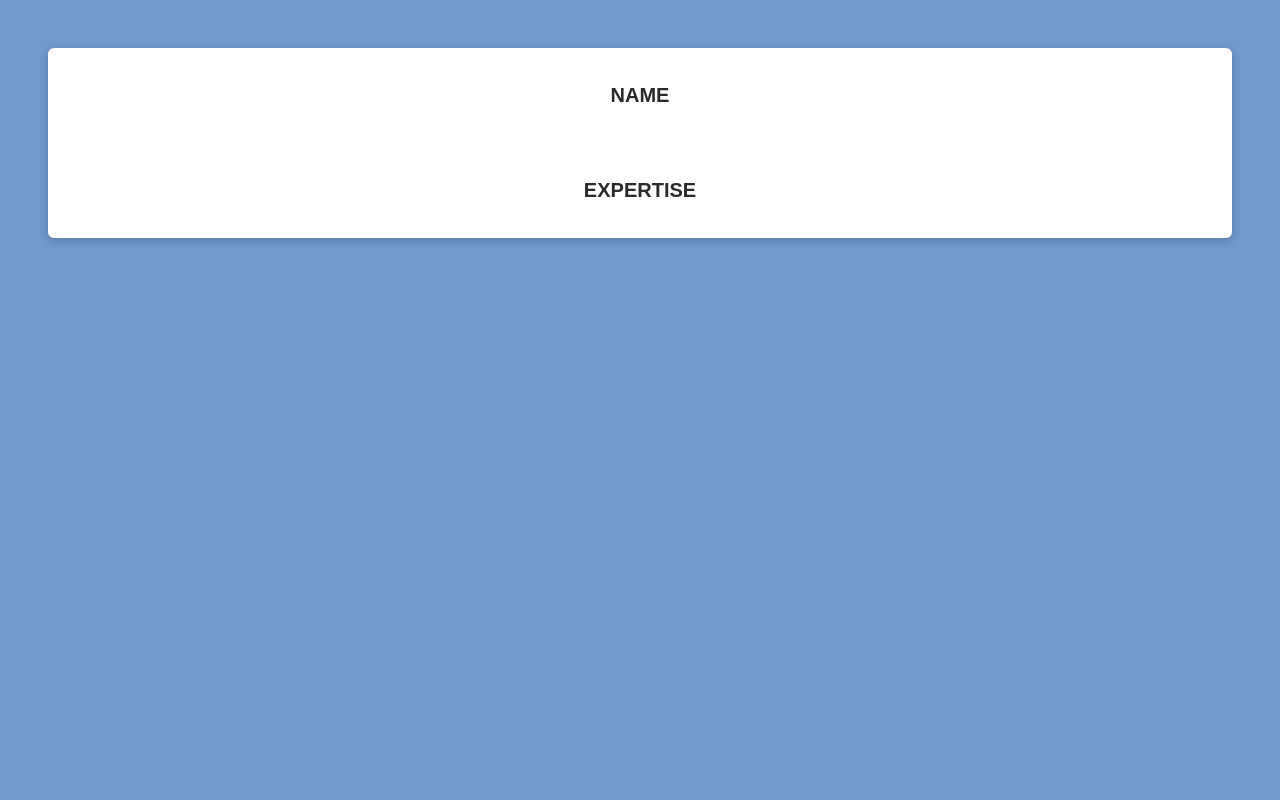
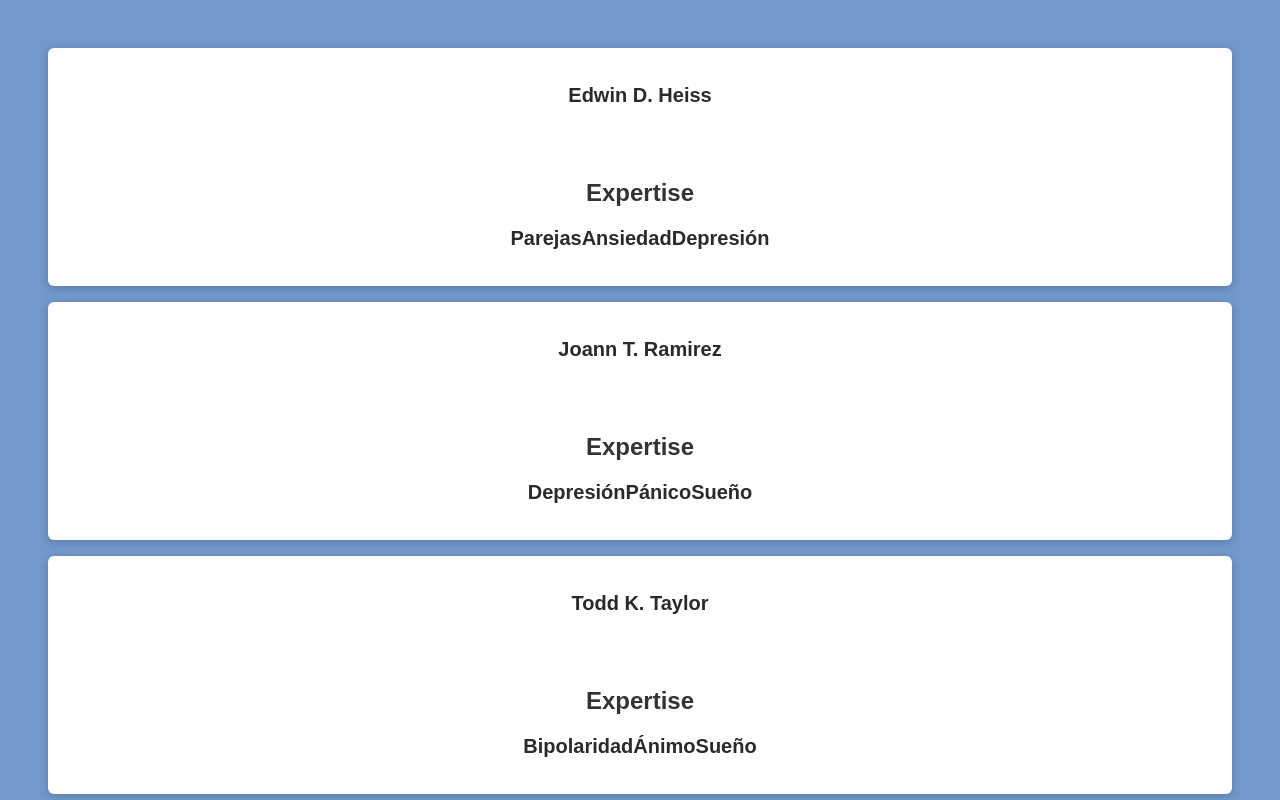
Before and after one commit to Kavery-pm/recomedation-app, a React (Create React App) app: page / in a window 1280 px wide. Shown: the top 800 px of the page. Built offline with nearby package versions, Linux system fonts and the light colour scheme.

Commit message:
added the recomendation item and styled them

```diff
--- a/src/components/recomendation-item.js
+++ b/src/components/recomendation-item.js
@@ -1,17 +1,47 @@
+import React from "react";
 import Card from "../ui/Card";
 import classes from "./recomendationItem.module.css";
 const RecomendationItem = (props) => {
-  return (
+  const meetups = [];
+
+  for (const key in props.data) {
+    const meetup = {
+      id: key,
+      //   source: key.source,
+      //   psychologist: key.psychologist,
+      ...props.data[key],
+    };
+    meetups.push(meetup);
+  }
+  const x = meetups.filter((a) => {
+    return a.source === "IA";
+  });
+  const y = meetups.filter((a) => {
+    return a.source === "DB";
+  });
+  const z = meetups.filter((a) => {
+    return a.source === "UA";
+  });
+ const content = [...x, ...y, ...z];
+
+return(
+    <React.Fragment>
+         {content.map((recomendation) => (
         <li className={classes.item}>
             <Card>
           <div className={classes.content}>
-        <h3>NAME</h3>
+            <h3>{recomendation.psychologist.name}</h3>
           </div>
           <div className={classes.content}>
-        <h3>EXPERTISE</h3>
+             <h2>Expertise</h2>
+            <h3>{recomendation.psychologist.expertise}</h3>
           </div>
           </Card>
-    </li>
-  );
+      </li>))}
+      </React.Fragment>
+      )
+
+
+
 };
 export default RecomendationItem;
--- a/src/components/recomendation-list.js
+++ b/src/components/recomendation-list.js
@@ -3,96 +3,42 @@ import RecomendationItem from "./recomendation-item";
 import classes from "./recomendation.module.css";
 const DATA = [
     {
-    psychologist: {
-      id: 15,
-      name: "Joann T. Ramirez",
-      expertise: ["Depresión", "Pánico", "Sueño"],
+      "psychologist": {
+        "id": 15,
+        "name": "Joann T. Ramirez",
+        "expertise": ["Depresión", "Pánico", "Sueño"]
       },
-    recommendedAt: "2021-01-15",
-    source: "IA",
+      "recommendedAt": "2021-01-15",
+      "source": "DB"
     },
     {
-    psychologist: {
-      id: 17,
-      name: "Edwin D. Heiss",
-      expertise: ["Parejas", "Ansiedad", "Depresión"],
+      "psychologist": {
+        "id": 17,
+        "name": "Edwin D. Heiss",
+        "expertise": ["Parejas", "Ansiedad", "Depresión"]
       },
-    recommendedAt: "2021-07-05",
-    source: "DB",
+      "recommendedAt": "2021-07-05",
+      "source": "IA"
     },
     {
-    psychologist: {
-      id: 25,
-      name: "Salvador C. Milton",
-      expertise: ["TOC", "Addiciones", "Bipolaridad"],
+      "psychologist": {
+        "id": 55,
+        "name": "Todd K. Taylor",
+        "expertise": ["Bipolaridad", "Ánimo", "Sueño"]
       },
-    recommendedAt: "2021-12-08",
-    source: "UA",
+      "recommendedAt": "2021-11-17",
+      "source": "DB"
     },
     {
-    psychologist: {
-      id: 31,
-      name: "Tonya E. Mikesell",
-      expertise: ["Depresión", "Duelo", "Estrés"],
+      "psychologist": {
+        "id": 75,
+        "name": "Barbara J. Cloutier",
+        "expertise": ["Bipolaridad", "Pánico", "Addiciones"]
       },
-    recommendedAt: "2021-06-17",
-    source: "IA",
-  },
-  {
-    psychologist: {
-      id: 55,
-      name: "Todd K. Taylor",
-      expertise: ["Bipolaridad", "Ánimo", "Sueño"],
-    },
-    recommendedAt: "2021-11-17",
-    source: "DB",
-  },
-  {
-    psychologist: {
-      id: 70,
-      name: "Kaye D. Ruiz",
-      expertise: ["Sueño", "TOC", "Alimentación"],
-    },
-    recommendedAt: "2021-04-07",
-    source: "UA",
-  },
-  {
-    psychologist: {
-      id: 71,
-      name: "Ronnie K. Manning",
-      expertise: ["Alimentación", "Ánimo", "Ansiedad"],
-    },
-    recommendedAt: "2021-12-28",
-    source: "IA",
-  },
-  {
-    psychologist: {
-      id: 75,
-      name: "Barbara J. Cloutier",
-      expertise: ["Bipolaridad", "Pánico", "Addiciones"],
-    },
-    recommendedAt: "2021-07-05",
-    source: "DB",
-  },
-  {
-    psychologist: {
-      id: 81,
-      name: "Eric J. Hanks",
-      expertise: ["Alimentación", "Infantil", "Depresión"],
-    },
-    recommendedAt: "2020-11-25",
-    source: "UA",
-  },
-  {
-    psychologist: {
-      id: 85,
-      name: "Rosemary T. Keller",
-      expertise: ["Addiciones", "Bipolaridad", "Alimentación"],
-    },
-    recommendedAt: "2021-02-04",
-    source: "IA",
-  },
-];
+      "recommendedAt": "2021-07-05",
+      "source": "DB"
+    }
+  ]
 const RecomendationList = () => {
   return (
     <div className={classes.list}>
```
Lines whose indentation alone changed are shown as unchanged.
